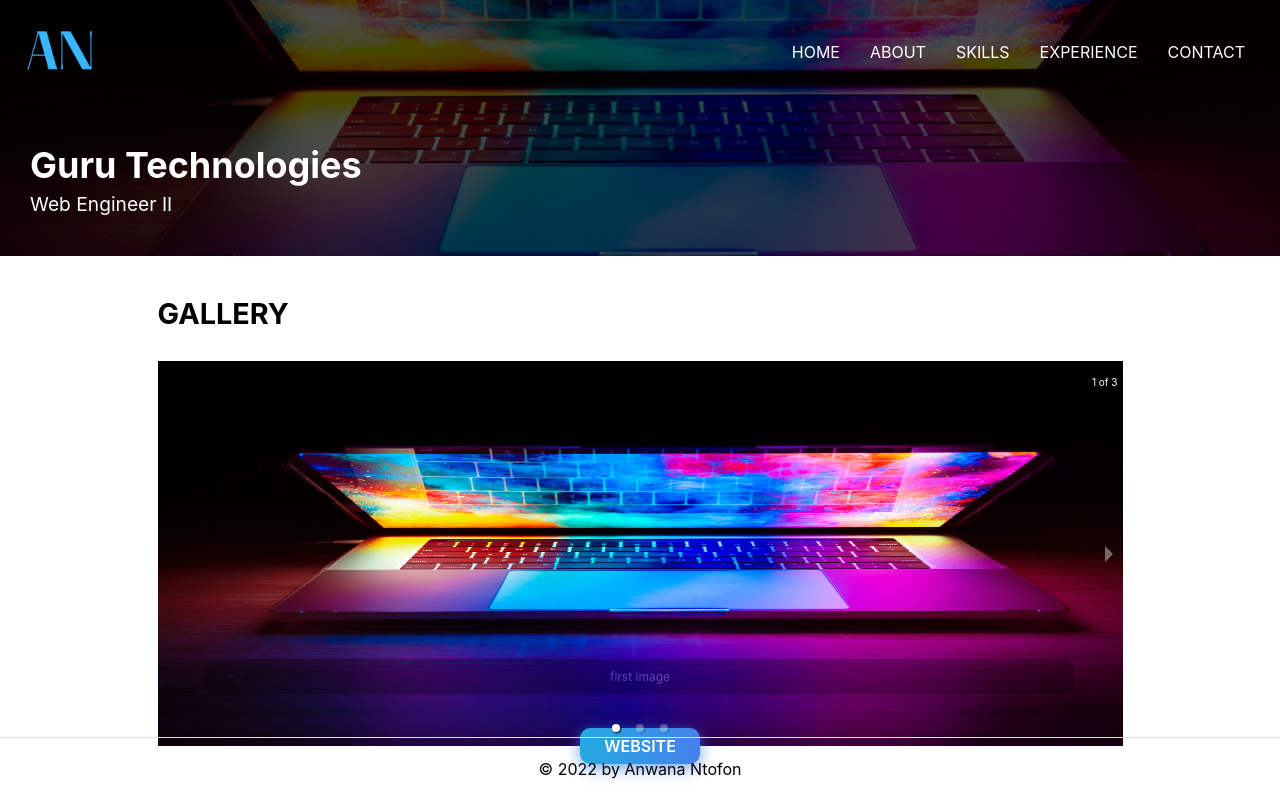
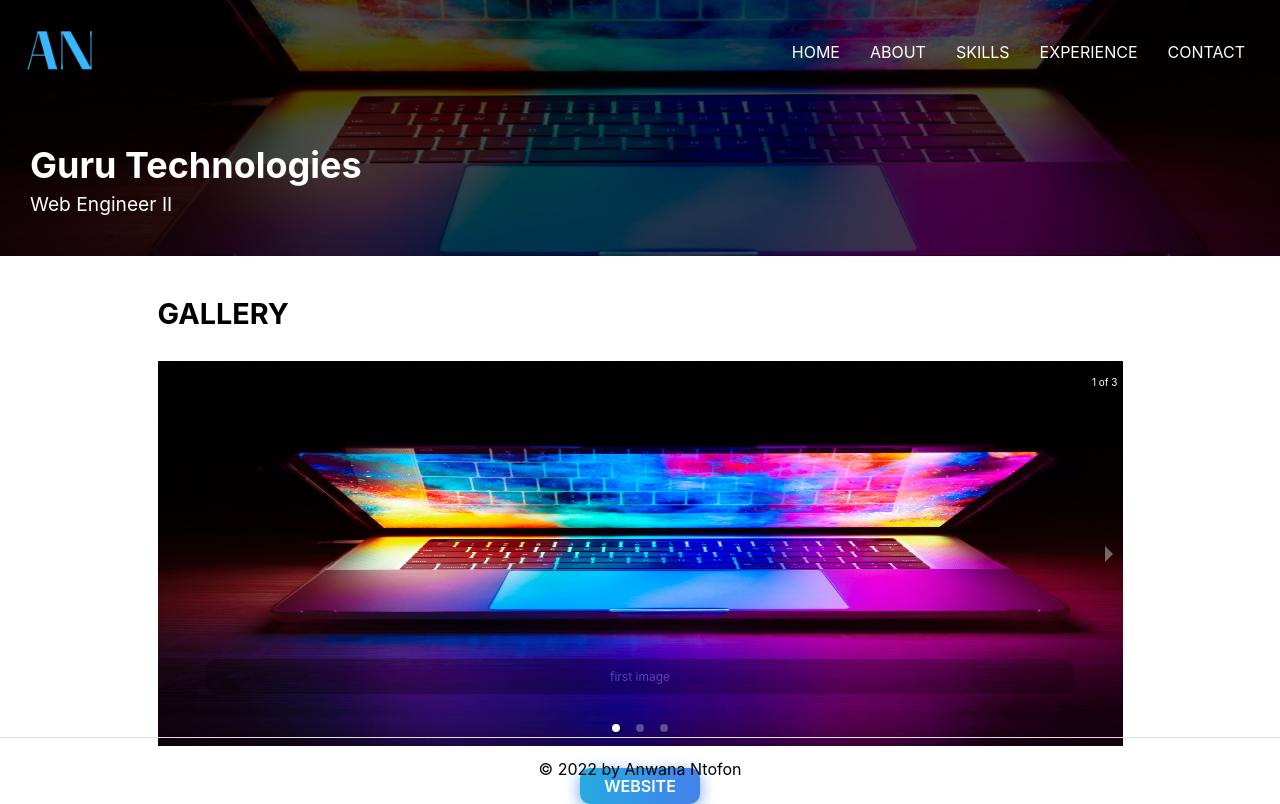
Before and after one commit to antofon/portfolio-v3, a Next.js app: page /experience/work/guru in a window 1280 px wide. Built offline with nearby package versions, Linux system fonts and the light colour scheme.

Commit message:
Adjusted position after removing thumbs spacing from image carousel

```diff
--- a/styles/WorkPage/WorkPageBody.module.css
+++ b/styles/WorkPage/WorkPageBody.module.css
@@ -43,7 +43,7 @@
     text-align: center;
     display: inline-block;
     position: relative;
-    bottom: 20px;
+    top: 35px;
 }
 
 .projectDescription {
@@ -151,6 +151,6 @@
   }
 
   .buttonContainer {
-    bottom: 10px;
+    top: 30px;
   }
 }
```
